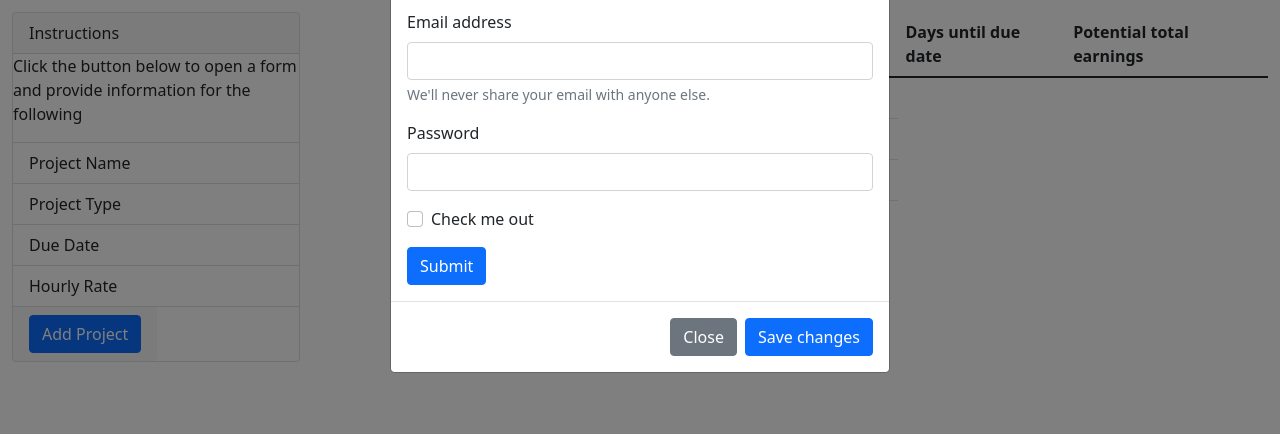
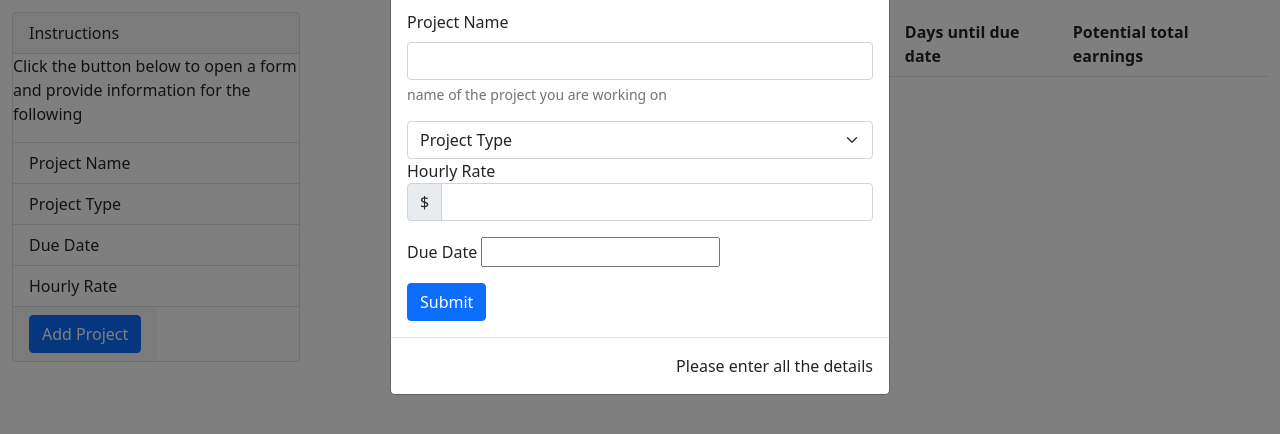
Before and after one commit to sayamgautam1/project-tracker, a plain HTML site: page index.html in a window 1280 px wide. Both pictures are taken after a click on the button "Add Project". Shown: the part 98-532 px from the top of the page. Drawn offline with nearby package versions, Linux system fonts and the light colour scheme.

Commit message:
change details inside the modal form

```diff
--- a/index.html
+++ b/index.html
@@ -70,30 +70,52 @@
                     <div class="modal-body">
                       <form>
                         <div class="mb-3">
-                          <label for="exampleInputEmail1" class="form-label"
-                            >Email address</label
+                          <label for="projectName" class="form-label"
+                            >Project Name</label
                           >
                           <input
-                            type="email"
+                            type="text"
                             class="form-control"
-                            id="exampleInputEmail1"
-                            aria-describedby="emailHelp"
+                            id="projectName"
+                            aria-describedby="project-name"
                           />
-                          <div id="emailHelp" class="form-text">
-                            We'll never share your email with anyone else.
+                          <div id="project-name" class="form-text">
+                            name of the project you are working on
                           </div>
                         </div>
-                        <div class="mb-3">
-                          <label for="exampleInputPassword1" class="form-label"
-                            >Password</label
-                          >
+                        <select
+                          class="form-select"
+                          aria-label="Default select example"
+                        >
+                          <option selected>Project Type</option>
+                          <option value="1">One</option>
+                          <option value="2">Two</option>
+                          <option value="3">Three</option>
+                        </select>
+                        <div>Hourly Rate</div>
+                        <div class="input-group mb-3">
+                          <span class="input-group-text">$</span>
+                          <input
+                            type="number"
+                            class="form-control"
+                            aria-label="Dollar amount (with dot and two decimal places)"
+                          />
+                        </div>
+                        <div>
+                          <p>Due Date <input type="text" id="datepicker" /></p>
+                        </div>
+
+                        <!-- <div class="mb-3">
+                          <label for="projecttype" class="form-label"
+                            >Project Type
+                          </label>
                           <input
                             type="password"
                             class="form-control"
                             id="exampleInputPassword1"
                           />
-                        </div>
-                        <div class="mb-3 form-check">
+                        </div> -->
+                        <!-- <div class="mb-3 form-check">
                           <input
                             type="checkbox"
                             class="form-check-input"
@@ -102,23 +124,14 @@
                           <label class="form-check-label" for="exampleCheck1"
                             >Check me out</label
                           >
-                        </div>
+                        </div> -->
                         <button type="submit" class="btn btn-primary">
                           Submit
                         </button>
                       </form>
                     </div>
                     <div class="modal-footer">
-                      <button
-                        type="button"
-                        class="btn btn-secondary"
-                        data-dismiss="modal"
-                      >
-                        Close
-                      </button>
-                      <button type="button" class="btn btn-primary">
-                        Save changes
-                      </button>
+                      <p>Please enter all the details</p>
                     </div>
                   </div>
                 </div>
@@ -139,7 +152,7 @@
               </tr>
             </thead>
             <tbody>
-              <tr>
+              <!-- <tr>
                 <th scope="row">1</th>
                 <td>Mark</td>
                 <td>Otto</td>
@@ -156,7 +169,7 @@
                 <td>Larry</td>
                 <td>the Bird</td>
                 <td>@twitter</td>
-              </tr>
+              </tr> -->
             </tbody>
           </table>
         </section>
```
